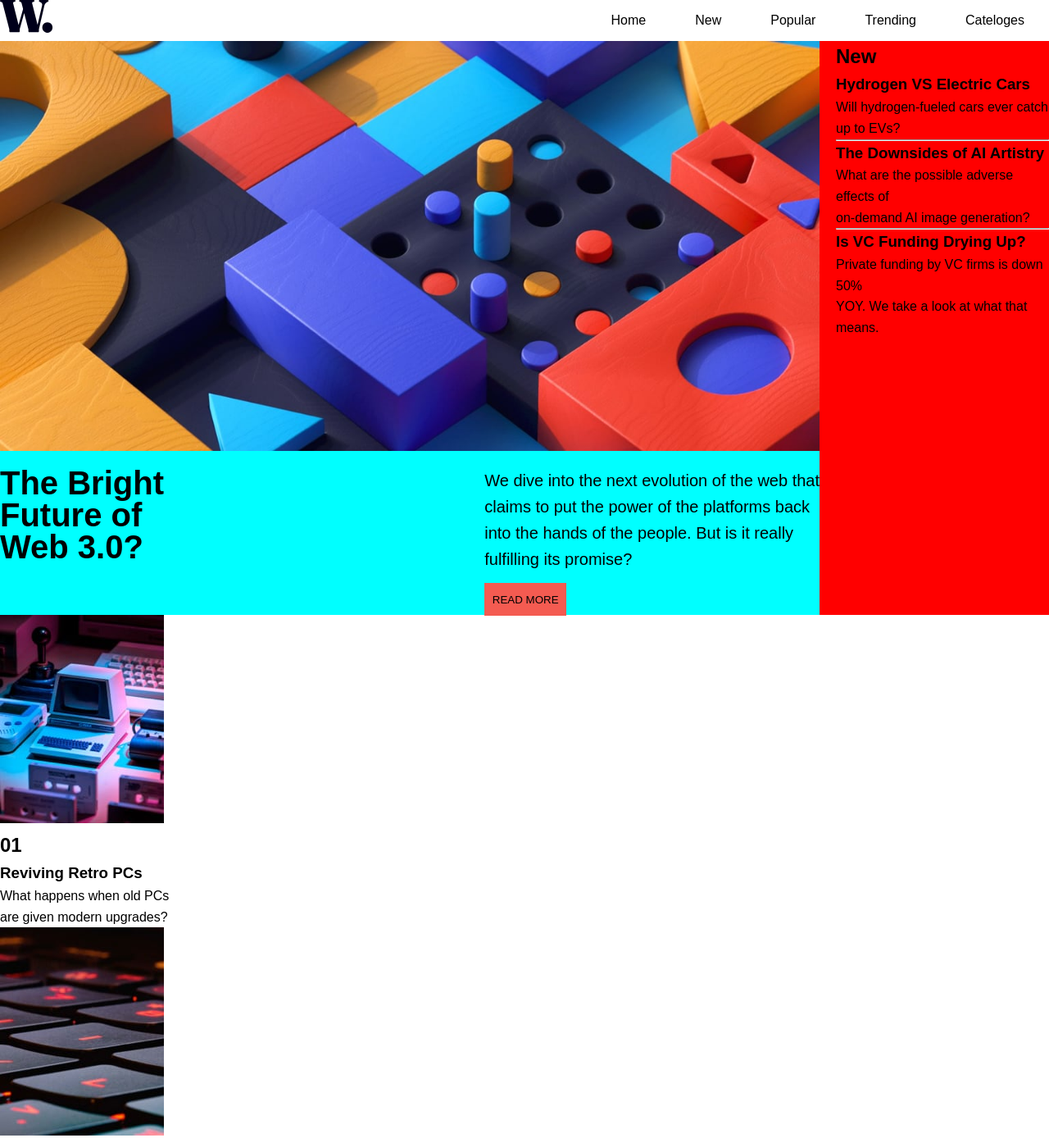
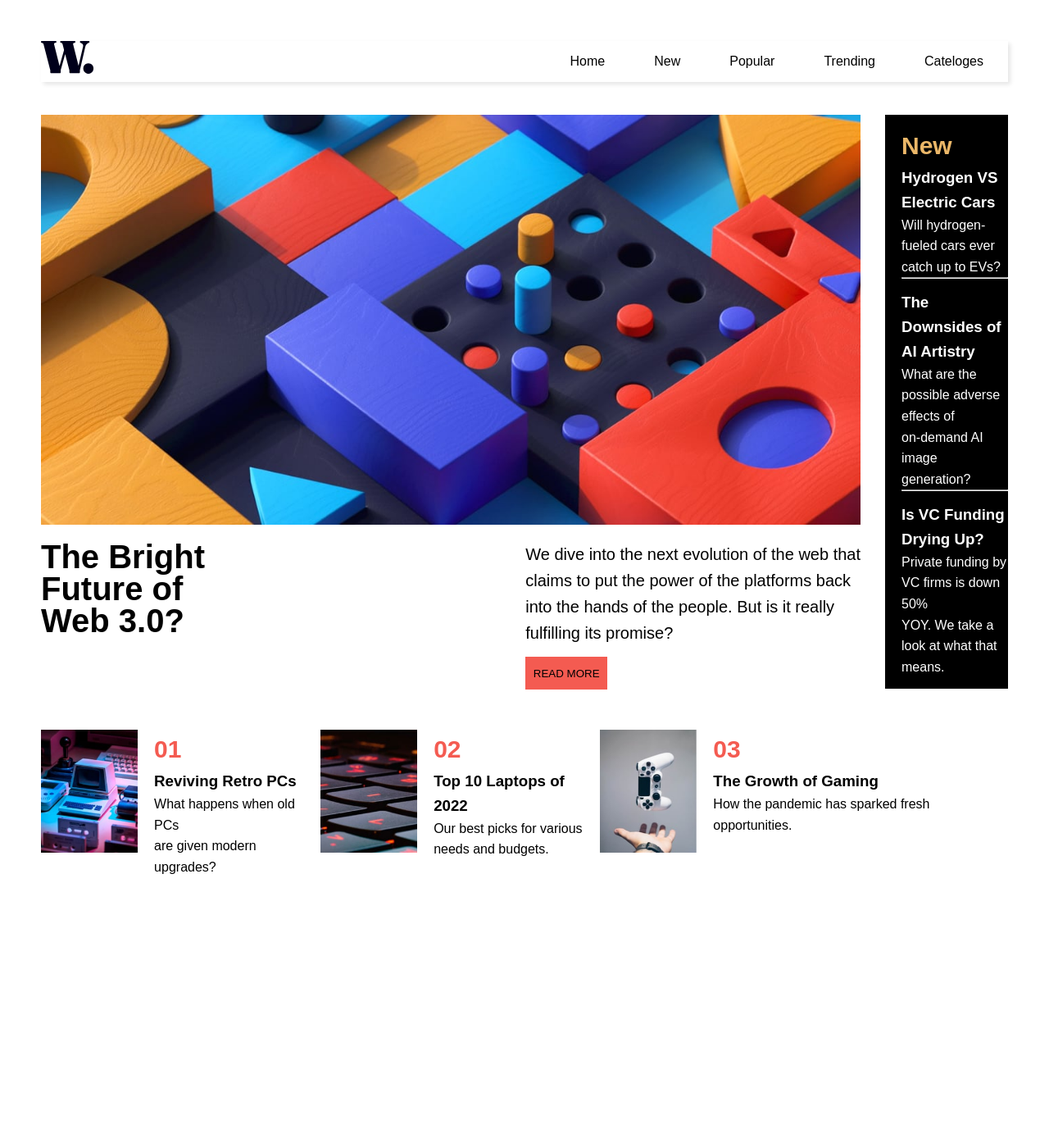
Before and after one commit to MegAjayi/web3, a plain HTML site: page index.html in a window 1280 px wide. Shown: the top 1388 px of the page at 82% size. After the commit the page ends 1120 px from the top, so only its background shows below. Drawn offline with Linux system fonts and the light colour scheme.

Commit message:
desktopview

```diff
--- a/index.css
+++ b/index.css
@@ -21,6 +21,7 @@ body {
 nav {
   background-color: white;
   box-shadow: 3px 3px 5px rgba(0, 0, 0, 0.1);
+  margin-bottom: 4rem;
 }
 
 nav ul {
@@ -66,6 +67,10 @@ nav li:first-child {
   justify-content: flex-start;
 }
 
+.main_container {
+  padding: 5rem;
+}
+
 .sidebarli {
   width: 100%;
 }
@@ -81,17 +86,14 @@ nav li:first-child {
   width: 100%;
   display: grid;
   grid-template-columns: 2fr 1fr;
-  background-color: red;
-  gap: 20px;
+  gap: 30px;
 }
 .main_content {
   height: 70rem;
-  background-color: aqua;
 }
 .page_img {
   height: 50rem;
   width: 100rem;
-  background-color: blue;
   background-image: url(./assets/images/image-web-3-desktop.jpg);
   background-size: cover;
   background-repeat: no-repeat;
@@ -117,6 +119,38 @@ button {
   border: none;
   margin-top: 1.3rem;
 }
+.new_content {
+  background-color: black;
+  display: flex;
+  justify-content: space-evenly;
+  color: white;
+  flex-direction: column;
+  padding-left: 2rem;
+}
+
+.newH2 {
+  color: #ebb768;
+  font-size: 3rem;
+}
+section {
+  display: flex;
+  margin-top: 5rem;
+  justify-content: space-evenly;
+}
+.growthDiv {
+  display: flex;
+  justify-content: space-evenly;
+}
+.imgGrowthDiv {
+  height: 15rem;
+}
+.imgGrowthDiv3 {
+  padding-left: 2rem;
+}
+.red {
+  color: #f45b51;
+  font-size: 3rem;
+}
 
 @media (max-width: 800px) {
   .hideOnMobile {
--- a/index.html
+++ b/index.html
@@ -54,7 +54,7 @@
             </div>
             <div class="new_content">
                 <div>
-                    <h2>New</h2>
+                    <h2 class="newH2">New</h2>
                     <h3> Hydrogen VS Electric Cars</h3>
                     <p>Will hydrogen-fueled cars ever catch up to EVs?</p>
                     <hr>
@@ -71,32 +71,32 @@
             </div>
         </div>
         <section>
-            <div>
+            <div class="growthDiv">
                 <div>
-                    <img src="./assets/images/image-retro-pcs.jpg" alt="">
+                    <img src="./assets/images/image-retro-pcs.jpg" alt="" class="imgGrowthDiv">
                 </div>
-                <div>
-                    <h2>01</h2>
+                <div class="imgGrowthDiv3">
+                    <h2 class="red">01</h2>
                     <h3>Reviving Retro PCs</h3>
                     <p> What happens when old PCs <br> are given modern upgrades?</p>
                 </div>
             </div>
-            <div>
+            <div class="growthDiv">
                 <div>
-                    <img src="./assets/images/image-top-laptops.jpg" alt="">
+                    <img src="./assets/images/image-top-laptops.jpg" alt="" class="imgGrowthDiv">
                 </div>
-                <div>
-                    <h2>02</h2>
+                <div class="imgGrowthDiv3">
+                    <h2 class="red">02</h2>
                     <h3>Top 10 Laptops of 2022</h3>
                     <p>Our best picks for various <br> needs and budgets.</p>
                 </div>
             </div>
-            <div>
+            <div class="growthDiv">
                 <div>
-                    <img src="./assets/images/image-gaming-growth.jpg" alt="">
+                    <img src="./assets/images/image-gaming-growth.jpg" alt="" class="imgGrowthDiv">
                 </div>
-                <div>
-                    <h2>03</h2>
+                <div class="imgGrowthDiv3">
+                    <h2 class="red">03</h2>
                     <h3>The Growth of Gaming</h3>
                     <p>How the pandemic has sparked fresh opportunities.</p>
                 </div>
```
